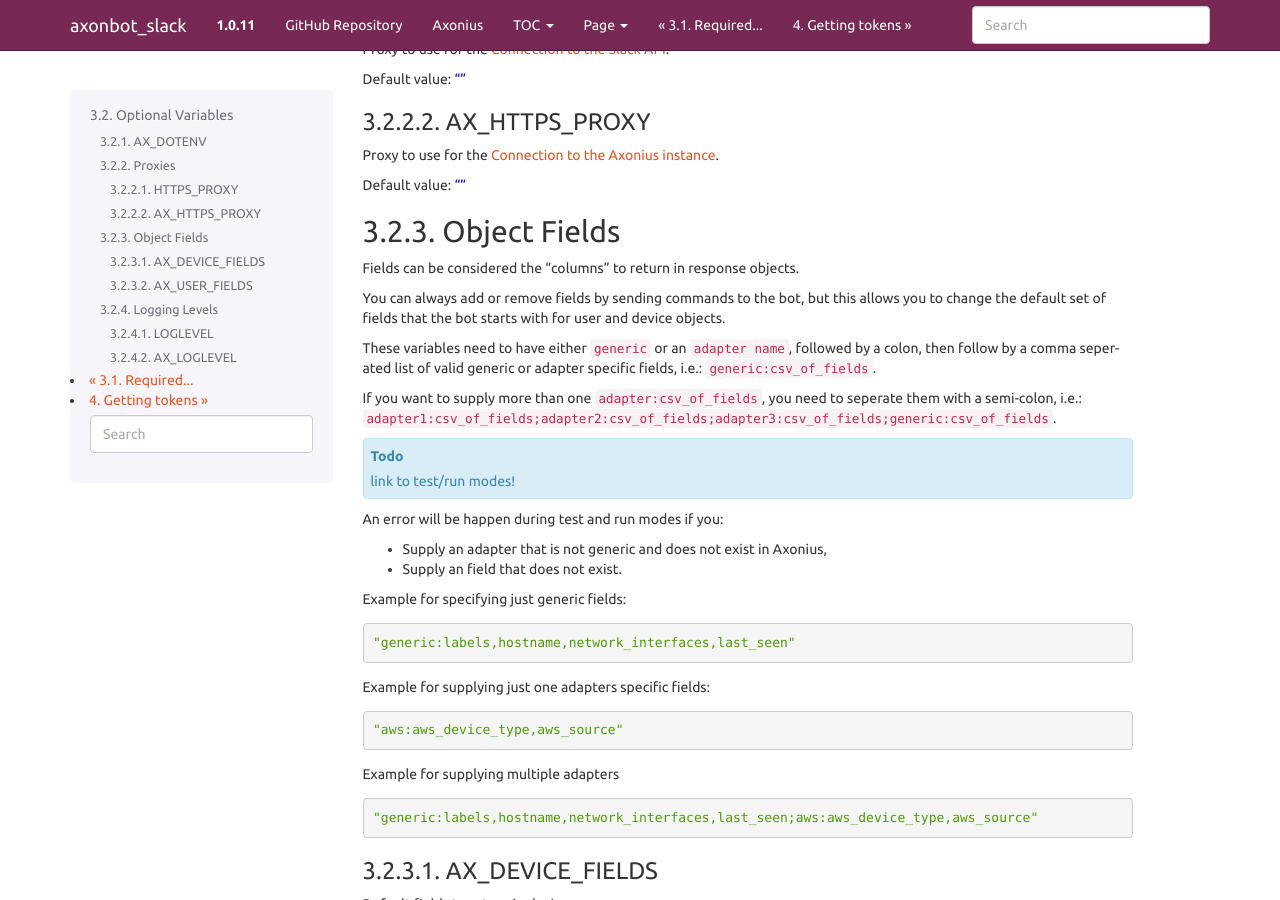
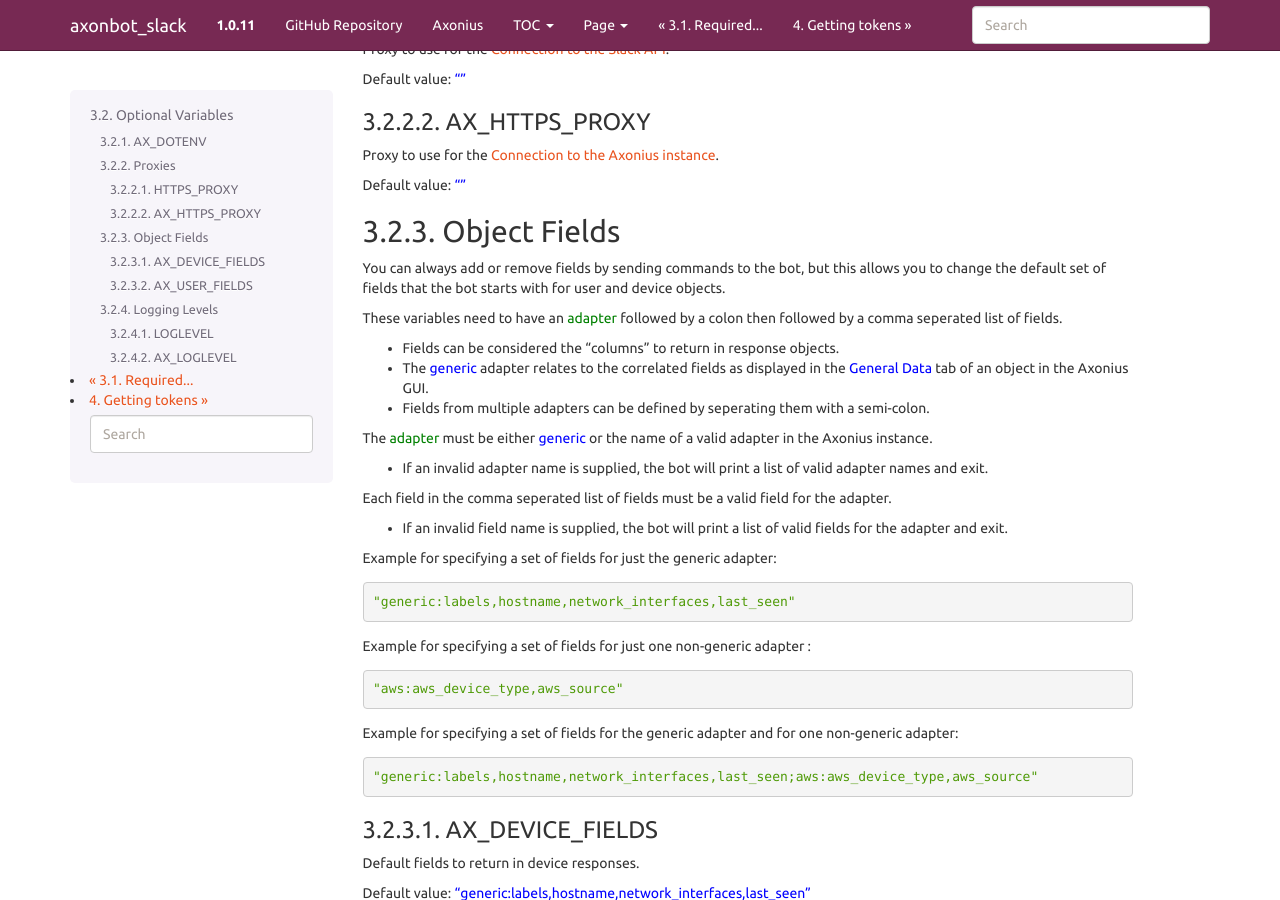
Before and after one commit to rwils83/axonbot_slack, a Sphinx documentation site: the page built from docs/variables_optional.rst, in a window 1280 px wide and 900 px high, scrolled down 494 px. Built offline with Sphinx 7.4.7, drawn with Linux system fonts in a browser that asks for light colours.

Commit message:
docs WIP

````diff
--- a/docs/conf.py
+++ b/docs/conf.py
@@ -139,7 +139,7 @@ html_theme_options = {
         # ("Examples", "examples"),
         # ("Link", "http://example.com", True),
         ("GitHub Repository", pkg.version.__url__, True),
-        ("Axonius", "https://axonius.com", True),
+        ("Axonius", "https://www.axonius.com/", True),
     ],
     # Render the next and previous page links in navbar. (Default: true)
     "navbar_sidebarrel": True,
--- a/docs/index.rst
+++ b/docs/index.rst
@@ -7,7 +7,7 @@
 Axonius Bot for Slack
 ##################################################################
 
-This is a `Slack bot <https://api.slack.com/bot-users>`_ for `Axonius <https://axonius.com>`_.
+This is a `Slack bot <https://api.slack.com/bot-users>`_ for `Axonius <https://www.axonius.com/>`_.
 
 It enables users in Slack to interact with an Axonius instance in a number of ways:
 
@@ -51,10 +51,10 @@ Indices and tables
 
 
 .. |MIT license| image:: https://img.shields.io/badge/License-MIT-blue.svg
-   :target: https://lbesson.mit-license.org/
+   :target: https://opensource.org/licenses/MIT
 
 .. |made-with-python| image:: https://img.shields.io/badge/Made%20with-Python-1f425f.svg
    :target: https://www.python.org/
 
 .. |code-black| image:: https://img.shields.io/badge/code%20style-black-000000.svg
-   :target: https://github.com/python/black
+   :target: https://github.com/psf/black
--- a/docs/install_docker.rst
+++ b/docs/install_docker.rst
@@ -51,7 +51,7 @@ Download Docker image
 
 Configure bot in Docker
 =====================================================
-Use this to be prompted for all of the bots configuration variables.
+Use this to be prompted for all of the bots :ref:`Variables`.
 
 * Create a container named :blue:`axonbot_slack` from the image :blue:`axonious/axonbot_slack:latest`.
 * Create (or re-use an existing) volume named :blue:`axonbot_slack` and mount it inside the countainer at :blue:`/axoxnbot_slack`.
--- a/docs/prereq.rst
+++ b/docs/prereq.rst
@@ -13,8 +13,6 @@ If you need a proxy to get out to the internet, you can use :ref:`HTTPS_PROXY`.
 
 Connection to the Axonius instance
 =====================================================
-The URL used to access the Axonius instance is: https://axonius.instance
-
 The system you run this bot on needs to be able to access the Axonius instance outbound only.
 
 If you need a proxy to get to the Axonius instance, you can use :ref:`AX_HTTPS_PROXY`.
--- a/docs/variables_optional.rst
+++ b/docs/variables_optional.rst
@@ -5,7 +5,7 @@ Optional Variables
 
 AX_DOTENV
 =====================================================
-Have the bot use a specific :blue:`.env` file. You can also supply this using the ```--env``` argument to the bot.
+Have the bot use a specific :blue:`.env` file. You can also supply this using the ``--env`` argument to the bot.
 
 Default value: :blue:`"/current_working_directory/.env"`
 
@@ -37,35 +37,35 @@ Default value: :blue:`""`
 
 Object Fields
 ======================================================
-Fields can be considered the "columns" to return in response objects.
-
 You can always add or remove fields by sending commands to the bot, but this allows you to change the default set of fields that the bot starts with for user and device objects.
 
-These variables need to have either ``generic`` or an ``adapter name``, followed by a colon, then follow by a comma seperated list of valid generic or adapter specific fields, i.e.: ``generic:csv_of_fields``.
+These variables need to have an :green:`adapter` followed by a colon then followed by a comma seperated list of fields.
 
-If you want to supply more than one ``adapter:csv_of_fields``, you need to seperate them with a semi-colon, i.e.: ``adapter1:csv_of_fields;adapter2:csv_of_fields;adapter3:csv_of_fields;generic:csv_of_fields``.
+* Fields can be considered the "columns" to return in response objects.
+* The :blue:`generic` adapter relates to the correlated fields as displayed in the :blue:`General Data` tab of an object in the Axonius GUI.
+* Fields from multiple adapters can be defined by seperating them with a semi-colon.
 
-.. todo::
-   link to test/run modes!
+The :green:`adapter` must be either :blue:`generic` or the name of a valid adapter in the Axonius instance.
 
-An error will be happen during test and run modes if you:
+* If an invalid adapter name is supplied, the bot will print a list of valid adapter names and exit.
 
-* Supply an adapter that is not generic and does not exist in Axonius,
-* Supply an field that does not exist.
+Each field in the comma seperated list of fields must be a valid field for the adapter.
 
-Example for specifying just generic fields:
+* If an invalid field name is supplied, the bot will print a list of valid fields for the adapter and exit.
+
+Example for specifying a set of fields for just the generic adapter:
 
 .. code-block:: json
 
    "generic:labels,hostname,network_interfaces,last_seen"
 
-Example for supplying just one adapters specific fields:
+Example for specifying a set of fields for just one non-generic adapter :
 
 .. code-block:: json
 
    "aws:aws_device_type,aws_source"
 
-Example for supplying multiple adapters
+Example for specifying a set of fields for the generic adapter and for one non-generic adapter:
 
 .. code-block:: json
 
````
Also changed, not shown: README.md (+3 -4 lines), docs/install_pipenv.rst (+27 -8 lines), 2 other files.
